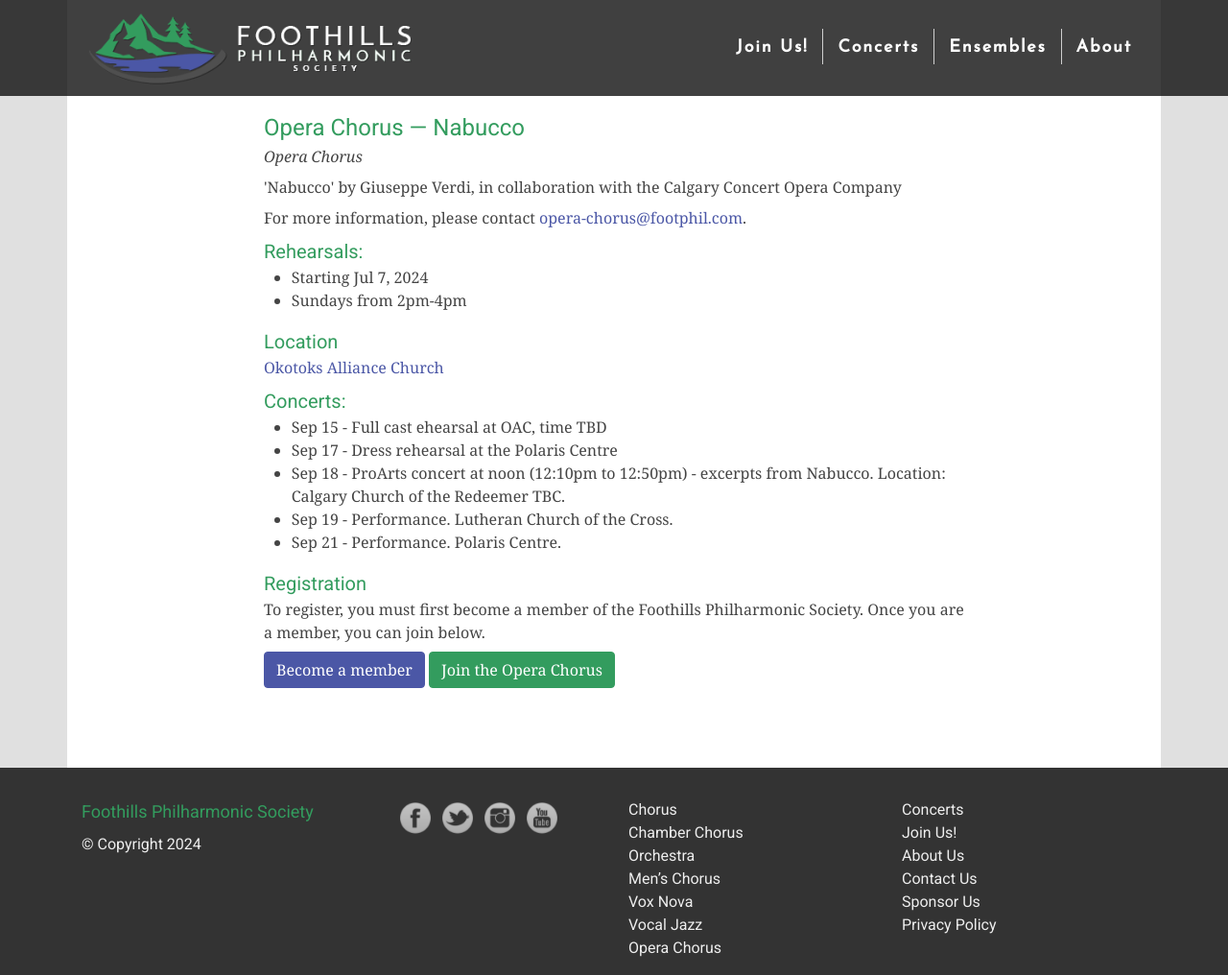
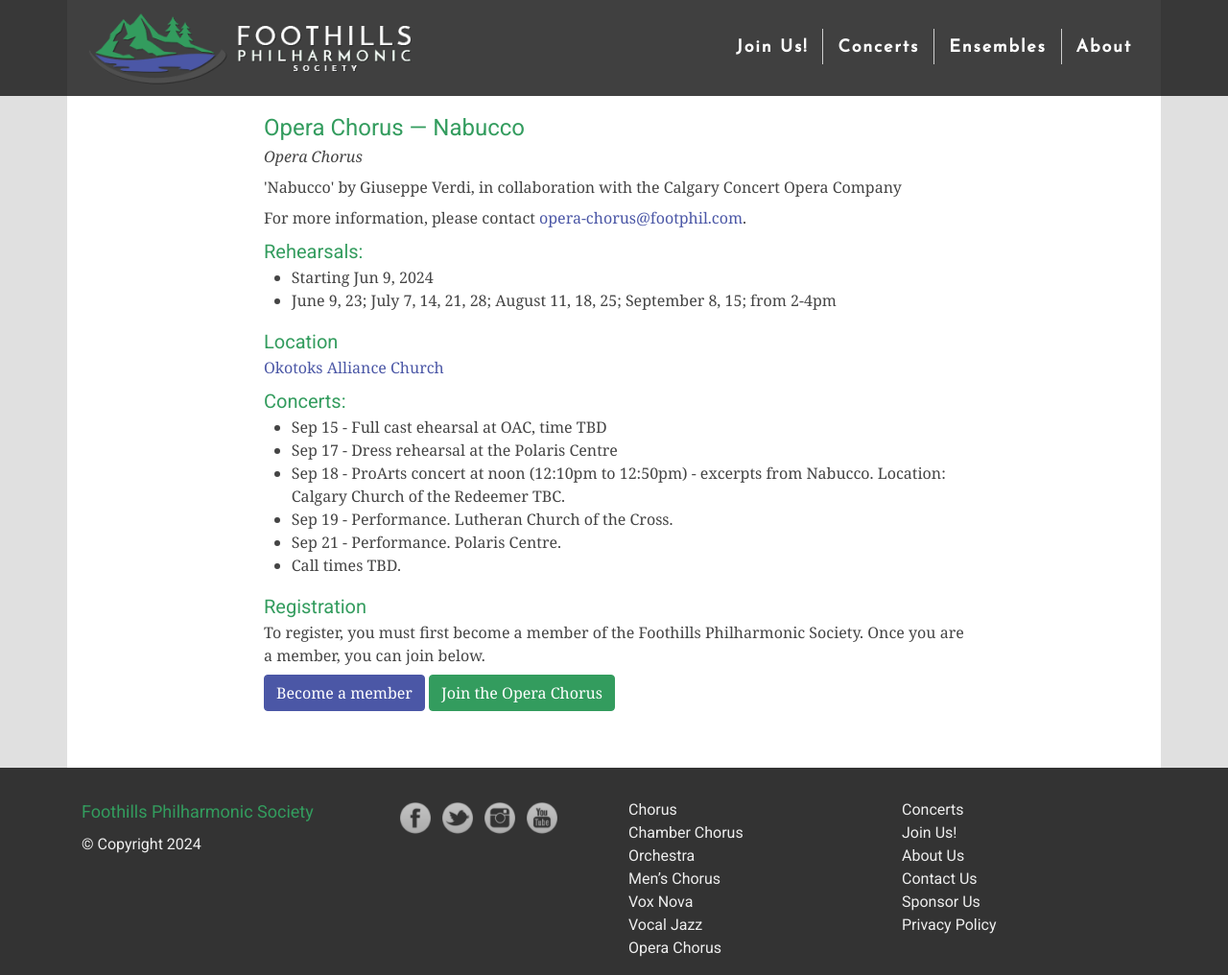
Before and after one commit to percyhanna/fps, a Jekyll site: the page built from join/2024/opera-chorus-nabucco.html, in a window 1280 px wide and 1016 px high. Shown: the whole window at 96% size. Built offline with Jekyll 4.4.1, drawn with Linux system fonts in a browser that asks for light colours; nearby versions of some CDN libraries; Markdown is read by kramdown in place of the engine named in the settings.

Commit message:
Update opera chorus

```diff
--- a/_data/seasons.yml
+++ b/_data/seasons.yml
@@ -5,14 +5,14 @@
   name: Opera Chorus — Nabucco
   group: Opera Chorus
   subtitle: Performing “Nabucco” with the Calgary Concert Opera Company
-  first_rehearsal: 2024-07-07
+  first_rehearsal: 2024-06-09
   price: 10
   location_slug: oac
   url: https://footphil.wildapricot.org/event-5577942/Registration
   email: opera-chorus
   description: |-
     'Nabucco' by Giuseppe Verdi, in collaboration with the Calgary Concert Opera Company
-  rehearsals: Sundays from 2pm-4pm
+  rehearsals: June 9, 23; July 7, 14, 21, 28; August 11, 18, 25; September 8, 15; from 2-4pm
   concert_details: |
     <ul>
       <li>Sep 15 - Full cast ehearsal at OAC, time TBD</li>
@@ -20,6 +20,7 @@
       <li>Sep 18 - ProArts concert at noon (12:10pm to 12:50pm) - excerpts from Nabucco. Location: Calgary Church of the Redeemer TBC.</li>
       <li>Sep 19 - Performance. Lutheran Church of the Cross.</li>
       <li>Sep 21 - Performance. Polaris Centre.</li>
+      <li>Call times TBD.</li>
     </ul>
 
 junior-singers-christmas-by-the-fire:
```
